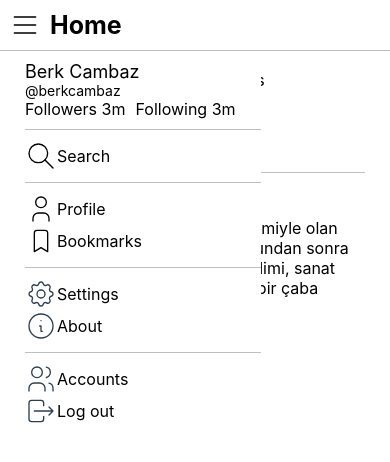
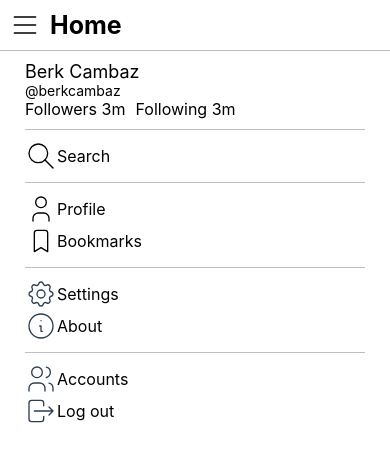
Before and after one commit to berkcambaz/Sheetgram, a website built with webpack: page frontend/src/index.html in a window 390 px wide. Built offline with nearby package versions, Linux system fonts and the light colour scheme.

Commit message:
Fix about slide

```diff
--- a/frontend/src/components/views/subview_menu.scss
+++ b/frontend/src/components/views/subview_menu.scss
@@ -6,20 +6,22 @@
   position: absolute;
   top: 51px; // 50px(height of top bar) + 1px(border-bottom of top bar)
 
+  width: 640px - 25px * 2; // Remove padding
+  height: calc(100vh - 51px); // To make top bar visible at all times
+  margin: 0 25px;
+
+  @media screen and (max-width: 640px) {
+    width: calc(100% - 25px * 2);
+  }
+
   overflow: hidden;
 
   .menu__container {
-    width: 640px - 25px * 2; // Remove padding
-    height: calc(100vh - 51px); // To make top bar visible at all times
-
-    padding: 0 25px;
+    width: 100%;
+    height: 100%;
 
     background-color: #ffffff;
     z-index: 999;
-
-    @media screen and (max-width: 640px) {
-      width: 100%;
-    }
   }
 
   .menu__section {
```
